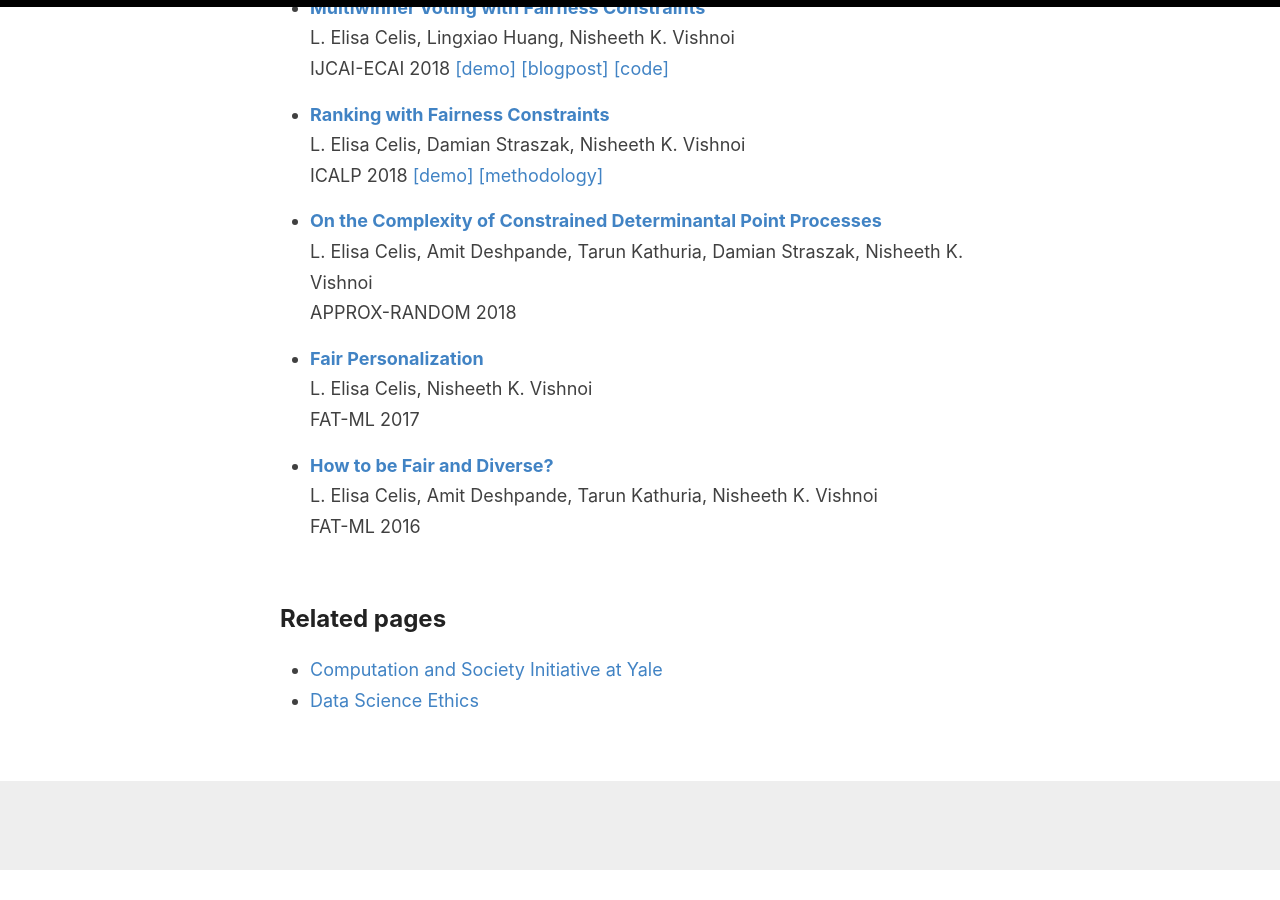
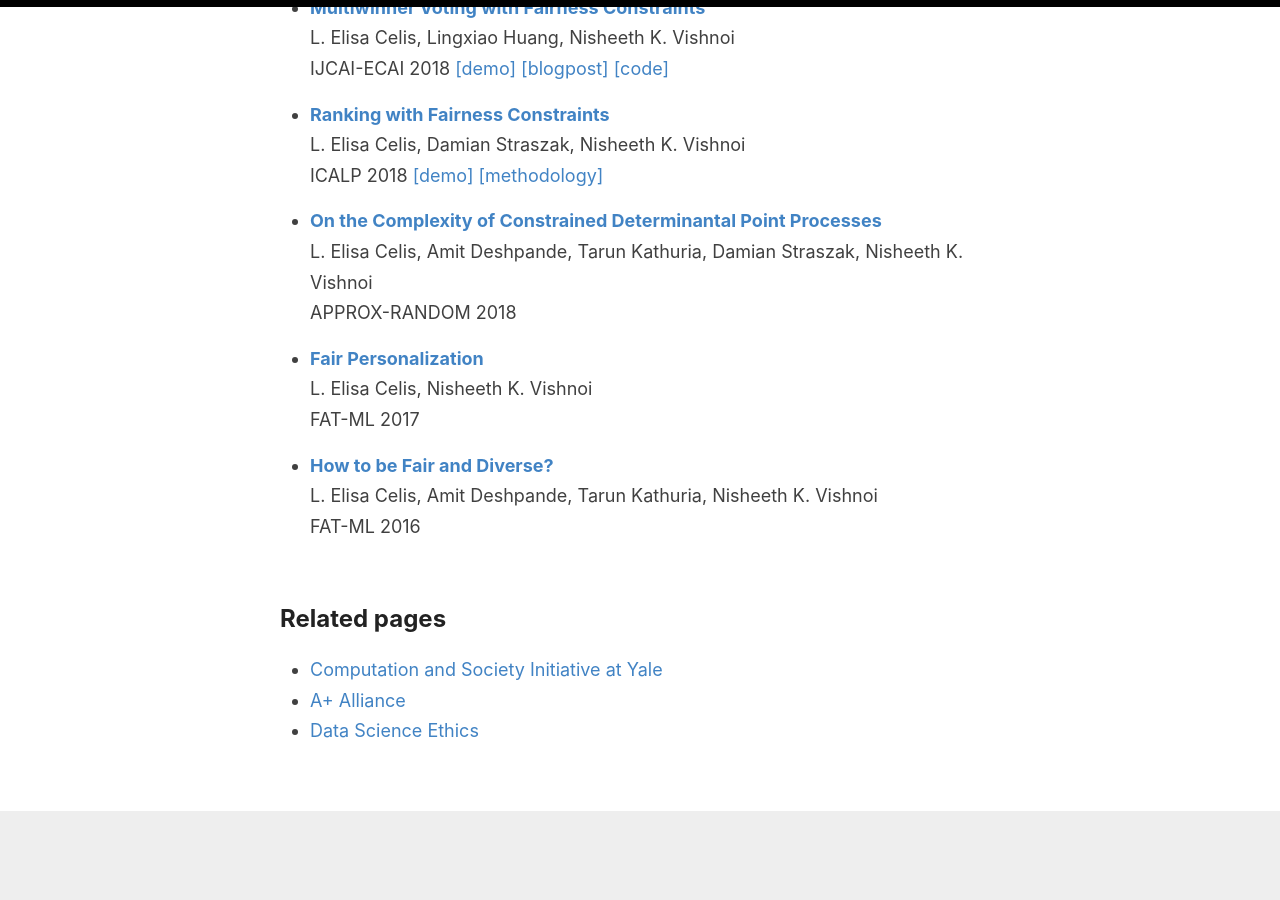
Before and after one commit to controlling-bias/controlling-bias.github.io, a Jekyll site: the page built from index.html, in a window 1280 px wide and 900 px high, scrolled down 2681 px. Built offline with Jekyll 4.4.1, drawn with Linux system fonts in a browser that asks for light colours; the list of posts is cut into pages by our own code; before the commit the page ends 3551 px from its top, so only the background shows below that.

Commit message:
Update default.html

```diff
--- a/_layouts/default.html
+++ b/_layouts/default.html
@@ -105,6 +105,7 @@
             <h2> Related pages</h2>
             <ul>
               <li><a href="https://computationsociety.yale.edu/">Computation and Society Initiative at Yale</a></li>
+              <li><a href="https://aplusalliance.org/pages/alliance">A+ Alliance</a></li>
               <li><a href="https://datascienceethics.org/">Data Science Ethics</a></li>
             </ul>
           </div>
```
